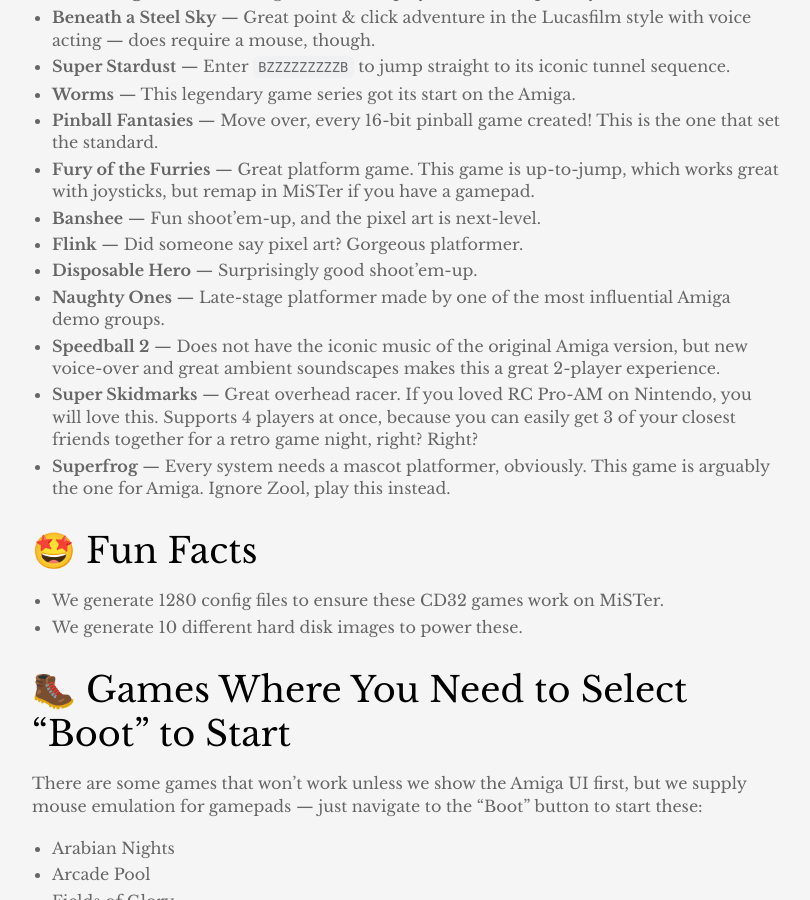
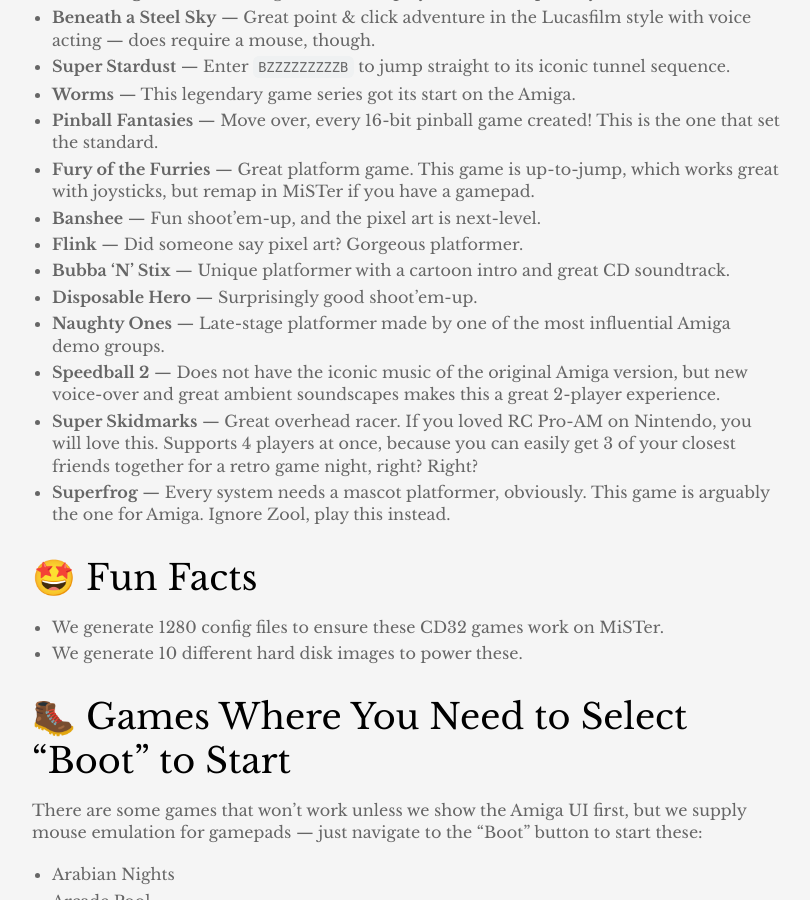
Before and after one commit to amigavision/amigavision.github.io, a Jekyll site: the page built from _posts/2025-10-02-cd32-2025.10.03.md, in a window 1280 px wide and 900 px high, scrolled down 2213 px. Shown: the whole window, without its empty margins (233-1043 px from the left). Built offline with Jekyll 4.4.1, drawn with Linux system fonts in a browser that asks for light colours.

Commit message:
One more game recommendation

```diff
--- a/_posts/2025-10-02-cd32-2025.10.03.md
+++ b/_posts/2025-10-02-cd32-2025.10.03.md
@@ -66,6 +66,7 @@
 * **Fury of the Furries** — Great platform game. This game is up-to-jump, which works great with joysticks, but remap in MiSTer if you have a gamepad.
 * **Banshee** — Fun shoot'em-up, and the pixel art is next-level.
 * **Flink** — Did someone say pixel art? Gorgeous platformer.
+* **Bubba 'N' Stix** — Unique platformer with a cartoon intro and great CD soundtrack.
 * **Disposable Hero** — Surprisingly good shoot'em-up.
 * **Naughty Ones** — Late-stage platformer made by one of the most influential Amiga demo groups.
 * **Speedball 2** — Does not have the iconic music of the original Amiga version, but new voice-over and great ambient soundscapes makes this a great 2-player experience.
```
